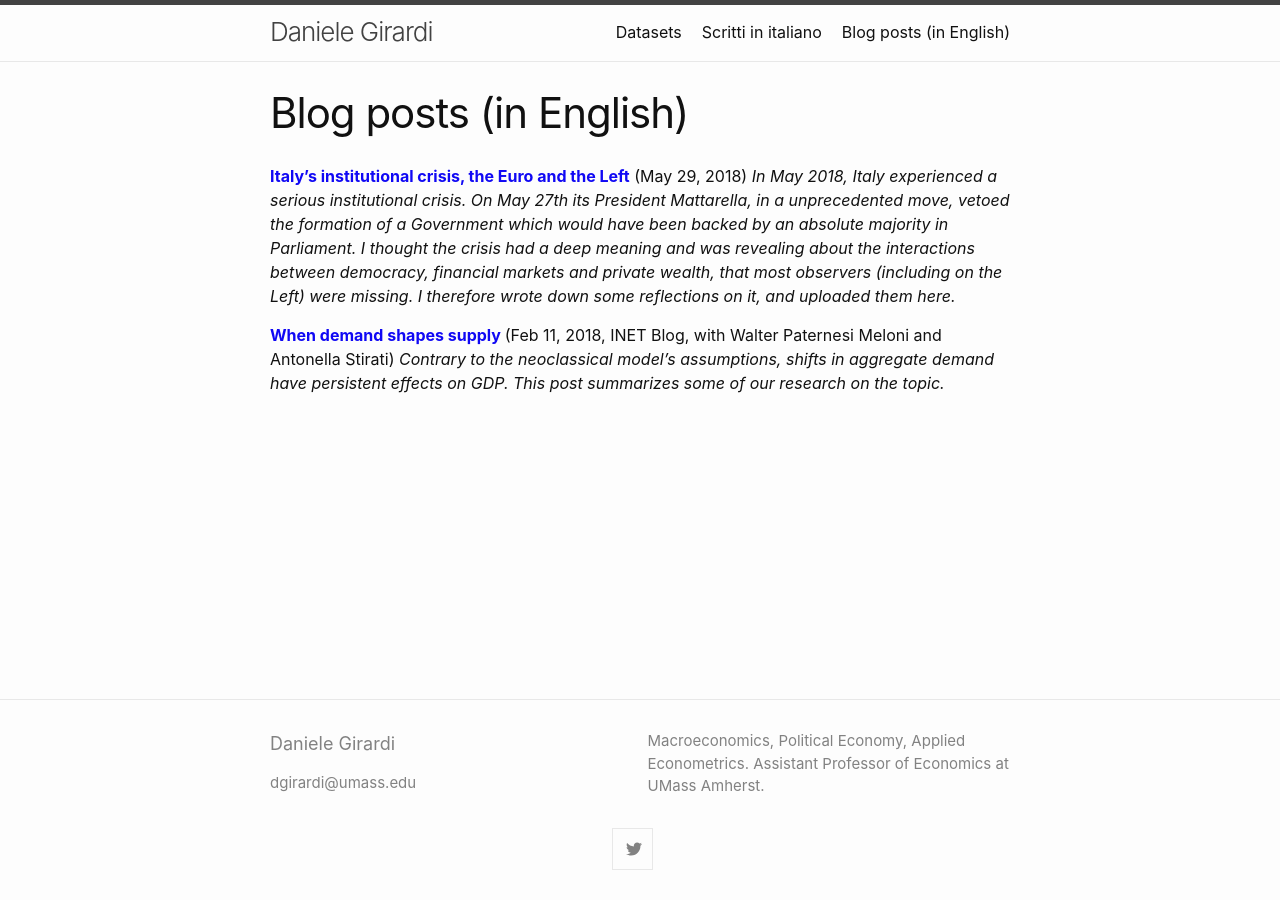
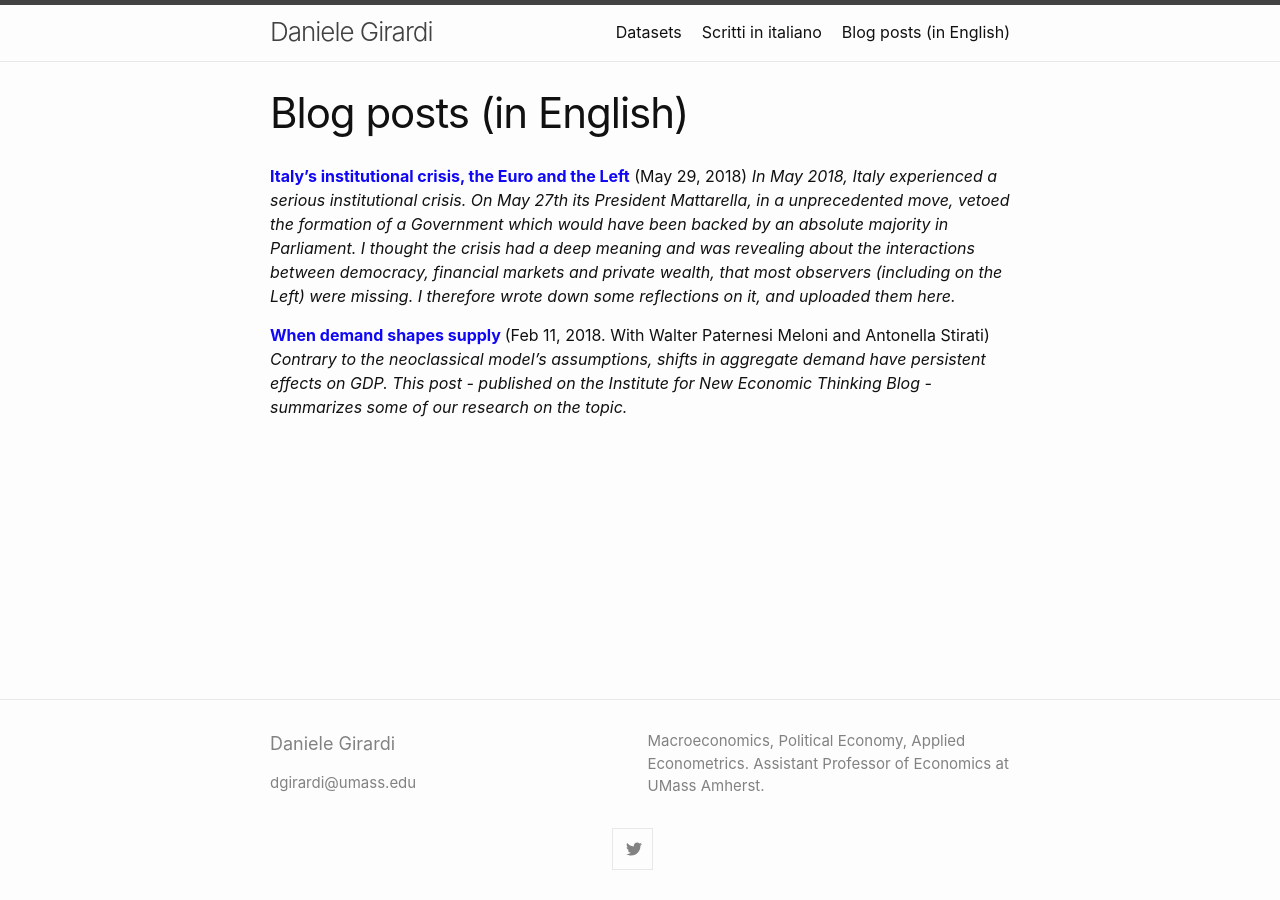
Before and after one commit to danielegirardi/danielegirardi.github.io, a Jekyll site: the page built from posts/english_posts.md, in a window 1280 px wide. Built offline with Jekyll 4.4.1, drawn with Linux system fonts in a browser that asks for light colours.

Commit message:
Update english_posts.md

```diff
--- a/posts/english_posts.md
+++ b/posts/english_posts.md
@@ -9,5 +9,5 @@
 <span style="color: #1008F4;"><strong><a href="https://danielegirardi.github.io/posts/may2018post" target="_blank" rel="noopener">Italy's institutional crisis, the Euro and the Left</a></strong></span> (May 29, 2018)
 <em>In May 2018, Italy experienced a serious institutional crisis. On May 27th its President Mattarella, in a unprecedented move, vetoed the formation of a Government which would have been backed by an absolute majority in Parliament. I thought the crisis had a deep meaning and was revealing about the interactions between democracy, financial markets and private wealth, that most observers (including on the Left) were missing. I therefore wrote down some reflections on it, and uploaded them here. </em>
 
-<span style="color: #1008F4;"><strong><a href="https://www.ineteconomics.org/perspectives/blog/when-demand-shapes-supply" target="_blank" rel="noopener">When demand shapes supply </a></strong></span> (Feb 11, 2018, INET Blog, with Walter Paternesi Meloni and Antonella Stirati)
-<em>Contrary to the neoclassical model’s assumptions, shifts in aggregate demand have persistent effects on GDP. This post summarizes some of our research on the topic.</em>
+<span style="color: #1008F4;"><strong><a href="https://www.ineteconomics.org/perspectives/blog/when-demand-shapes-supply" target="_blank" rel="noopener">When demand shapes supply </a></strong></span> (Feb 11, 2018. With Walter Paternesi Meloni and Antonella Stirati)
+<em>Contrary to the neoclassical model’s assumptions, shifts in aggregate demand have persistent effects on GDP. This post - published on the Institute for New Economic Thinking Blog - summarizes some of our research on the topic.</em>
```
